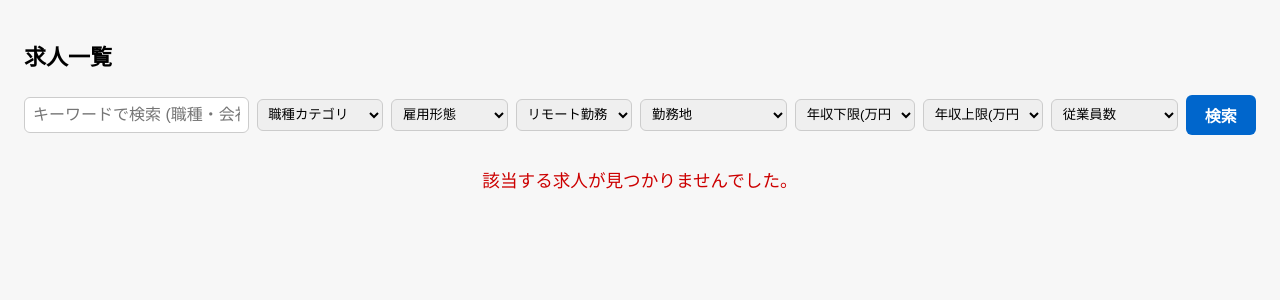
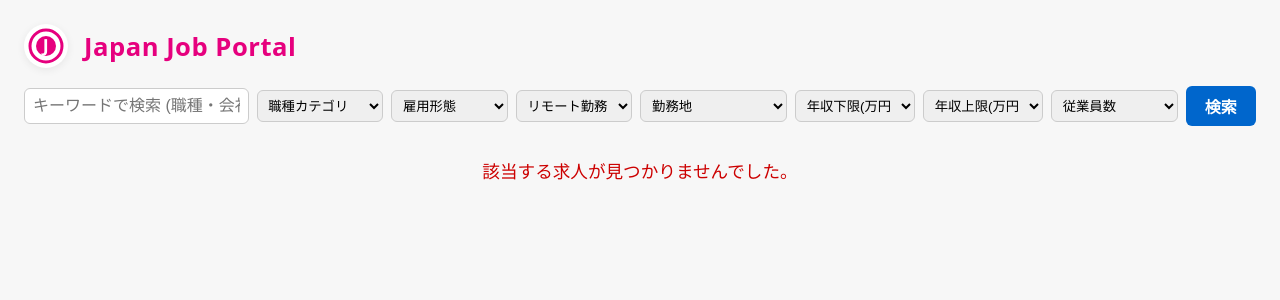
Before and after one commit to yukimatsuno/job-data-platform, a FastAPI app: page / in a window 1280 px wide. Shown: the top 300 px of the page. Run offline with FastAPI, Linux system fonts and the light colour scheme; data that the repository does not hold is empty.

Commit message:
added logo

```diff
--- a/templates/jobs.html
+++ b/templates/jobs.html
@@ -3,12 +3,22 @@
 <head>
     <meta charset="utf-8">
     <title>Job List</title>
-
+    <link rel="icon" type="image/svg+xml" href="/static/favicon.svg">
     <link rel="stylesheet" href="/static/css/style.css">
 </head>
 <body>
-
-    <h1 class="page-title"><a href="/" style="color:inherit; text-decoration:none;">求人一覧</a></h1>
+    <header style="display:flex;align-items:center;gap:16px;margin-bottom:18px;">
+        <div style="width:44px;height:44px;display:flex;align-items:center;justify-content:center;background:#fff;border-radius:50%;box-shadow:0 2px 8px rgba(0,0,0,0.07);">
+            <svg width="38" height="38" viewBox="0 0 38 38" fill="none" xmlns="http://www.w3.org/2000/svg">
+                <circle cx="19" cy="19" r="16" fill="#fff" stroke="#e6007e" stroke-width="3"/>
+                <circle cx="19" cy="19" r="10" fill="#e6007e"/>
+                <text x="19" y="25" text-anchor="middle" font-size="18" font-family="'Segoe UI', 'Noto Sans JP', 'Roboto', sans-serif" fill="#fff" font-weight="bold" letter-spacing="0.04em">J</text>
+            </svg>
+        </div>
+        <h1 class="page-title" style="margin:0;font-size:1.6em;letter-spacing:0.02em;color:#e6007e;">
+            <a href="/" style="color:inherit; text-decoration:none;">Japan Job Portal</a>
+        </h1>
+    </header>
 
     <form method="get" action="/" style="margin-bottom: 24px; display: flex; flex-wrap: wrap; gap: 8px; align-items: center;">
         <input type="text" name="q" placeholder="キーワードで検索 (職種・会社名)" value="{{ request.query_params.q or '' }}" style="flex:1 1 200px; padding:0.5em; border-radius:6px; border:1px solid #ccc; font-size:1em; min-width:180px;">
@@ -109,12 +119,10 @@
                     <span class="job-company">{{ job.company_name }}</span>
                 </div>
                 <div class="job-card-meta">
-                    <span class="job-location">{{ job.work_location.type or '勤務地未設定' }}</span>
-                    <span class="job-remote">{{ job.remote_type or '未設定' }}</span>
-                    <span class="job-employment">{{ job.employment_type or '未設定' }}</span>
-                </div>
-                <div class="job-card-salary">
-                    年収：{{ job.salary.min if job.salary and job.salary.min else '未設定' }}〜{{ job.salary.max if job.salary and job.salary.max else '未設定' }}万円
+                    <span class="job-label">勤務地:</span> <span class="job-location">{{ job.work_location.type or '勤務地未設定' }}</span><br>
+                    <span class="job-label">リモート勤務:</span> <span class="job-remote">{{ job.remote_type or '未設定' }}</span><br>
+                    <span class="job-label">雇用形態:</span> <span class="job-employment">{{ job.employment_type or '未設定' }}</span><br>
+                    <span class="job-label">年収:</span> <span class="job-card-salary">{{ job.salary.min if job.salary and job.salary.min else '未設定' }}〜{{ job.salary.max if job.salary and job.salary.max else '未設定' }}万円</span>
                 </div>
                 <div class="job-card-summary">
                     {{ job.job_summary_ja or '' }}
```
Also changed, not shown: templates/job_detail.html (+13 -0 lines), static/favicon.svg (added).
